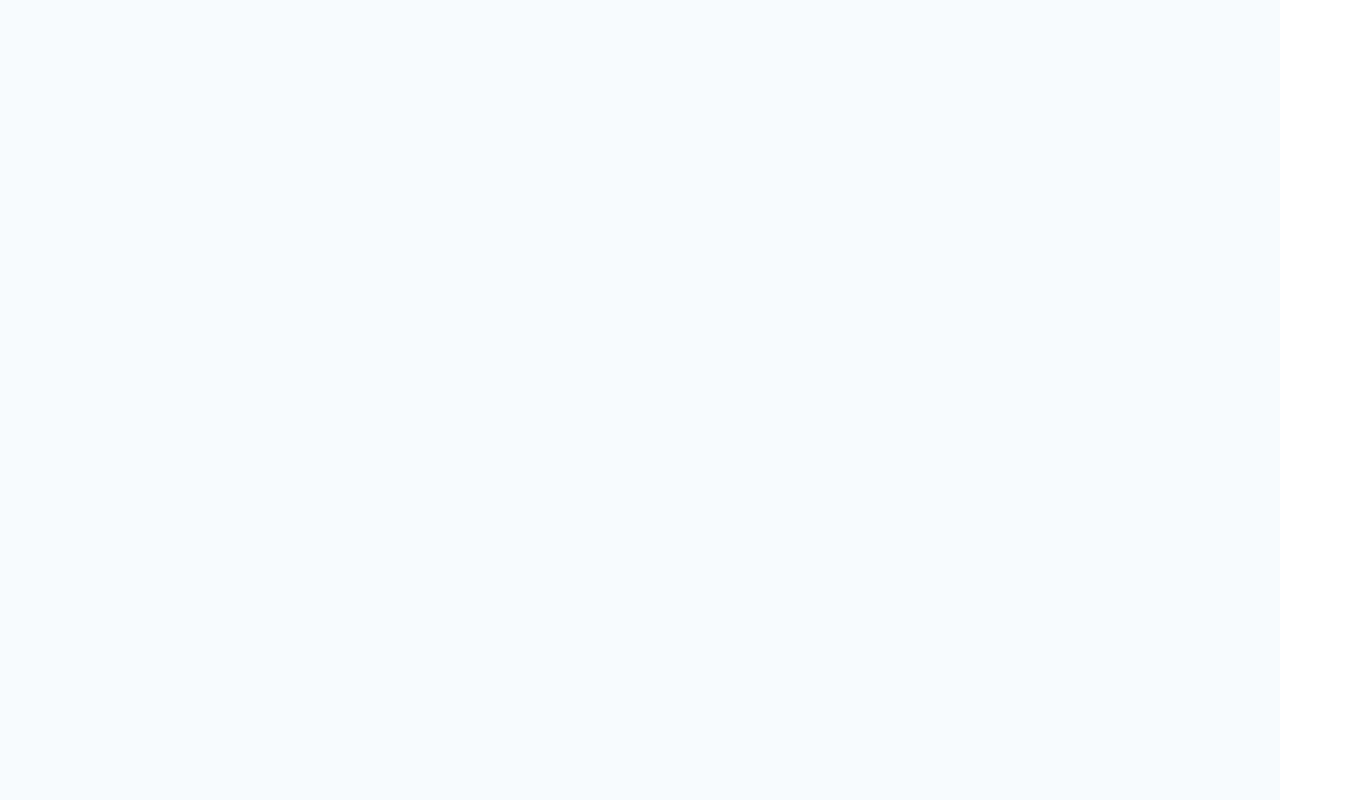
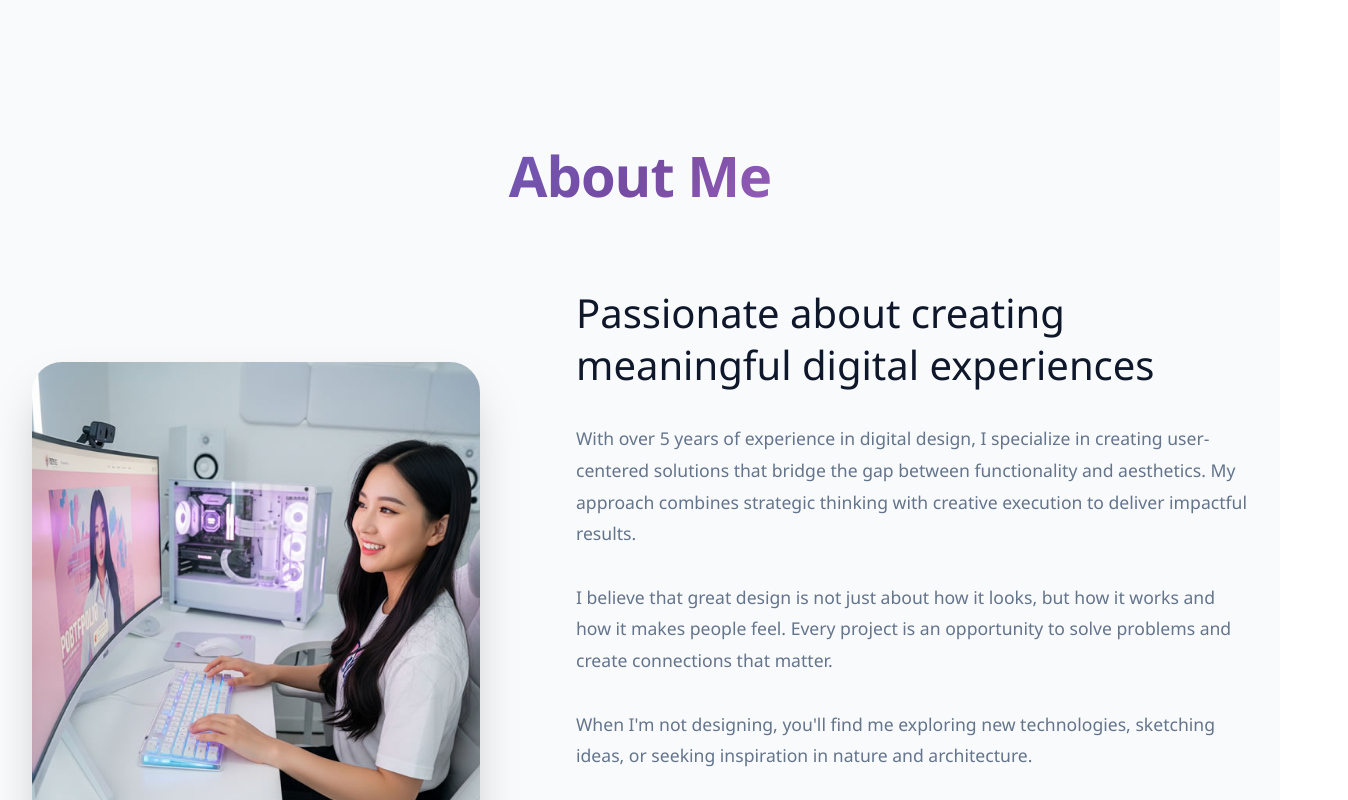
Before and after one commit to dimawari/appdev1-midterm-exam, a React (Vite) app: page / in a window 1280 px wide. Shown: the part 800-1600 px from the top of the page, 1348 px wide, since content can reach past the window. Built offline with nearby package versions, Linux system fonts and the light colour scheme.

Commit message:
Update README.md with GitHub Pages link

```diff
--- a/src/App.css
+++ b/src/App.css
@@ -292,7 +292,7 @@ body {
     width: 100%;
     height: 500px;
     /* Palitan ito ng actual image path kung meron ka */
-    background: url('images/smiling-girl-computer-desktop.jpg') center/cover;
+    background: url('/public/images/smiling-girl-computer-desktop.jpg') center/cover;
     background-color: var(--gradient-primary); /* Fallback */
     border-radius: 30px;
     position: relative;
--- a/src/main.jsx
+++ b/src/main.jsx
@@ -1,6 +1,7 @@
 import React, { useState, useEffect } from 'react';
 import ReactDOM from 'react-dom/client';
 import './App.css';
+import useAnimateOnScroll from './useAnimateOnScroll.js';
 
 function App() {
     // State para sa Mobile Menu
@@ -8,13 +9,20 @@ function App() {
     // State para sa Scrolled Navigation
     const [isScrolled, setIsScrolled] = useState(false);
 
+    // 👈 I-initialize ang mga hooks para sa animation
+    const aboutTitleAnim = useAnimateOnScroll(0.3); // 30% visibility
+    const aboutImageAnim = useAnimateOnScroll(0.3);
+    const aboutTextAnim = useAnimateOnScroll(0.3);
+    const contactTitleAnim = useAnimateOnScroll(0.3);
+    const contactFormAnim = useAnimateOnScroll(0.3);
+
+
     // Handler para i-toggle ang menu
     const toggleMenu = () => setIsMenuOpen(!isMenuOpen);
 
     // Handler para i-close ang menu kapag nag-click sa link
     const handleNavLinkClick = () => {
         setIsMenuOpen(false);
-        // Add scroll animation logic if needed here
     };
 
     // Scroll Listener Logic (Nav Scrolled)
@@ -107,10 +115,24 @@ function App() {
             {/* About Section */}
             <section id="about" className="about">
                 <div className="container">
-                    <h2 className="section-title fade-in">About Me</h2>
+
+                    <h2
+                        className={`section-title fade-in ${aboutTitleAnim.isVisible ? 'is-visible' : ''}`}
+                        ref={aboutTitleAnim.ref}
+                    >
+                        About Me
+                    </h2>
                     <div className="about-content">
-                        <div className="about-image slide-in-left" />
-                        <div className="about-text slide-in-right">
+                        {/* IMAGE: I-apply ang animation hook at 'is-visible' class */}
+                        <div
+                            className={`about-image slide-in-left ${aboutImageAnim.isVisible ? 'is-visible' : ''}`}
+                            ref={aboutImageAnim.ref}
+                        />
+                        {/* TEXT: I-apply ang animation hook at 'is-visible' class */}
+                        <div
+                            className={`about-text slide-in-right ${aboutTextAnim.isVisible ? 'is-visible' : ''}`}
+                            ref={aboutTextAnim.ref}
+                        >
                             <h3>Passionate about creating meaningful digital experiences</h3>
                             <p>
                                 With over 5 years of experience in digital design, I specialize in
@@ -179,7 +201,7 @@ function App() {
                                 <div className="portfolio-tech">
                                     <span className="tech-tag">Figma</span>
                                     <span className="tech-tag">Principle</span>
-                                    <span className="tech-tag">React Native</span>
+                                    <span className="tech-tag">Tech Stack</span>
                                     <span className="tech-tag">Lottie</span>
                                 </div>
                             </div>
@@ -239,13 +261,23 @@ function App() {
                 </div>
                 <div className="container">
                     <div className="contact-content">
-                        <h2 className="section-title fade-in">Let's Work Together</h2>
+                        {/* TITLE: I-apply ang animation hook at 'is-visible' class */}
+                        <h2
+                            className={`section-title fade-in ${contactTitleAnim.isVisible ? 'is-visible' : ''}`}
+                            ref={contactTitleAnim.ref}
+                        >
+                            Let's Work Together
+                        </h2>
                         <p className="fade-in">
                             Ready to bring your vision to life? Let's discuss how we can create
                             something amazing together. I'm always excited to take on new
                             challenges and collaborate on innovative projects.
                         </p>
-                        <form className="contact-form fade-in">
+                        {/* FORM: I-apply ang animation hook at 'is-visible' class */}
+                        <form
+                            className={`contact-form fade-in ${contactFormAnim.isVisible ? 'is-visible' : ''}`}
+                            ref={contactFormAnim.ref}
+                        >
                             <div className="form-row">
                                 <div className="form-group">
                                     <label htmlFor="name">Name</label>
@@ -323,10 +355,6 @@ function App() {
     );
 }
 
-// =======================================================================
-// RENDER THE APP
-// =======================================================================
-
 ReactDOM.createRoot(document.getElementById('root')).render(
     <React.StrictMode>
         <App />
```
Also changed, not shown: 1 other file (tests, documents, lock files or other folders).
